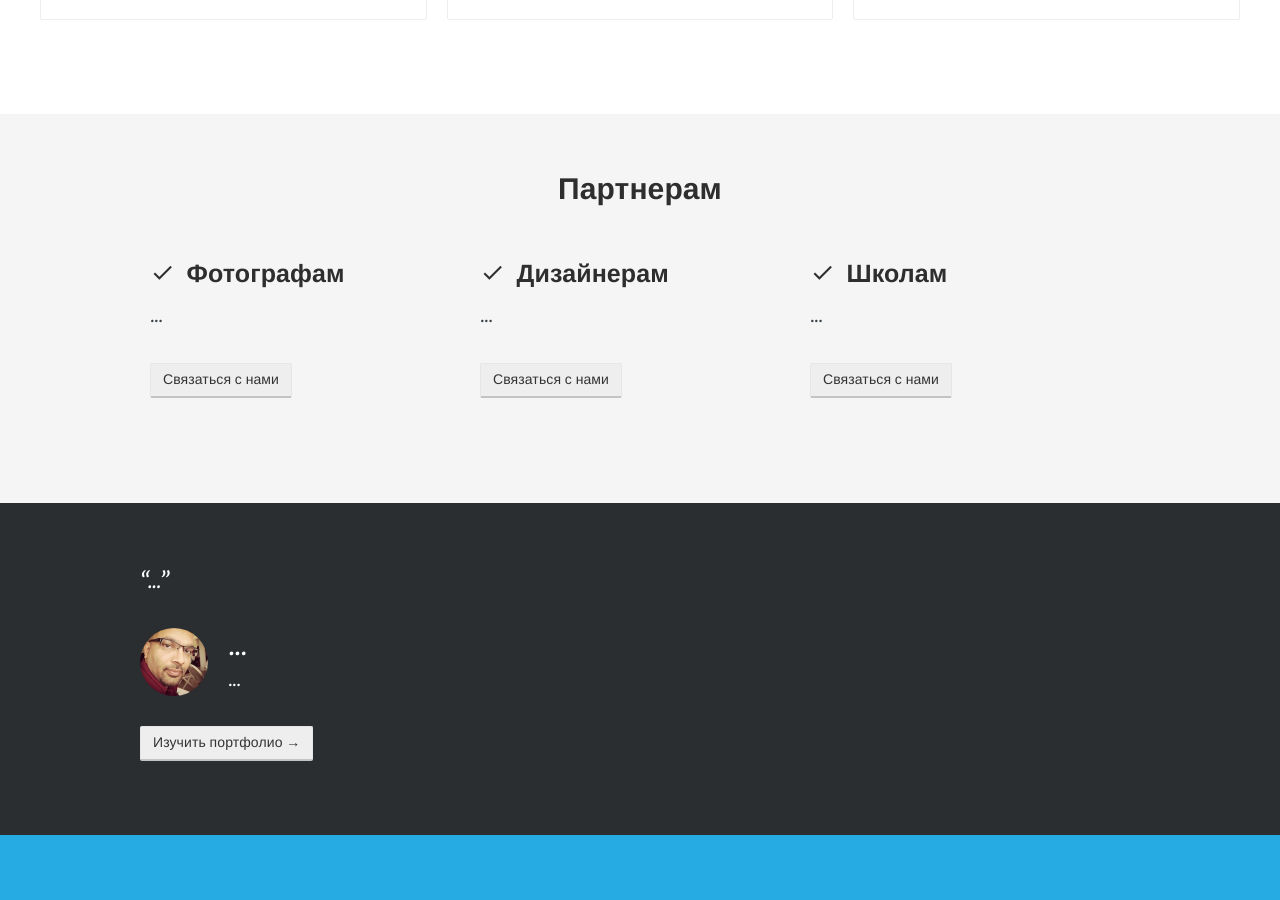
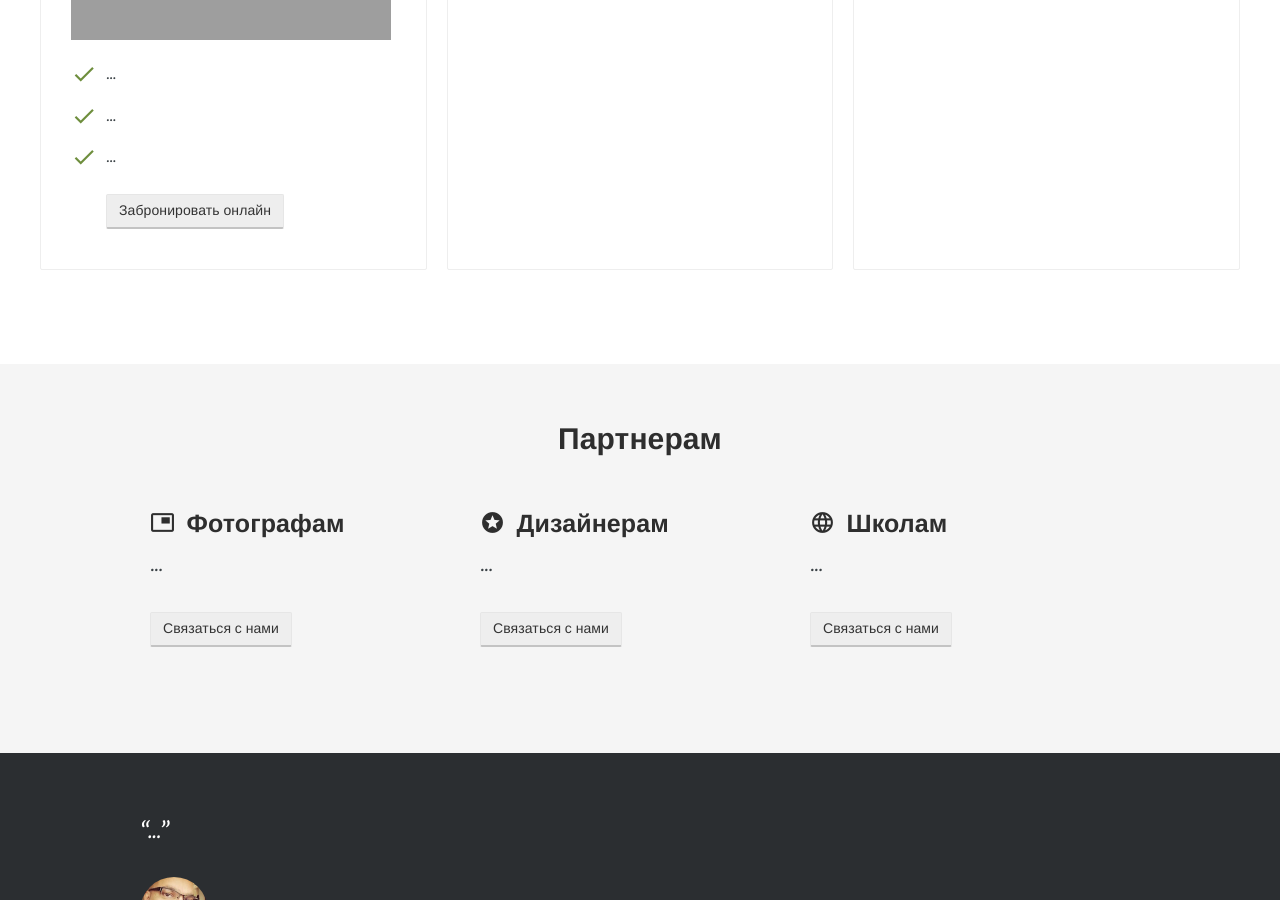
Before and after one commit to RakhimyanTim/ufafoto.github.io, a Jekyll site: the page built from pages/index.html, in a window 1280 px wide and 900 px high, scrolled down 1681 px. Built offline with Jekyll 4.4.1, drawn with Linux system fonts in a browser that asks for light colours; nearby versions of some CDN libraries.

Commit message:
Update index.html

```diff
--- a/pages/index.html
+++ b/pages/index.html
@@ -37,6 +37,7 @@
 			<div class="plan">
 				<h4>Услуги фотографа</h4>
 				<p class="description"> ...</p>
+				<img src="/img/home/editable-netflix.jpg" srcset="/img/home/editable-netflix.jpg 800w, /img/home/editable-netflix@2x.jpg 1600w" alt="Услуги фотографа">
 
 				<p><i class="material-icons">check</i> ...</p>
 				<p><i class="material-icons">check</i> ...</p>
@@ -76,17 +77,17 @@
 		<h3 style="text-align: center;">Партнерам</h3>
 		<div class="other-features">
 			<div class="col-1-3">
-				<h4><i class="material-icons">check</i> Фотографам</h4>
+				<h4><i class="material-icons">picture_in_picture</i> Фотографам</h4>
 				<p>...</p>
 				<p><a class="btn" href="/contact/">Связаться с нами</a></p>
 			</div>
 			<div class="col-1-3">
-				<h4><i class="material-icons">check</i> Дизайнерам</h4>
+				<h4><i class="material-icons">stars</i> Дизайнерам</h4>
 				<p>...</p>
 				<p><a class="btn" href="/contact/">Связаться с нами</a></p>
 			</div>
 			<div class="col-1-3">
-				<h4><i class="material-icons">check</i> Школам</h4>
+				<h4><i class="material-icons">language</i> Школам</h4>
 				<p>...</p>
 				<p><a class="btn" href="/contact/">Связаться с нами</a></p>
 			</div>
```
